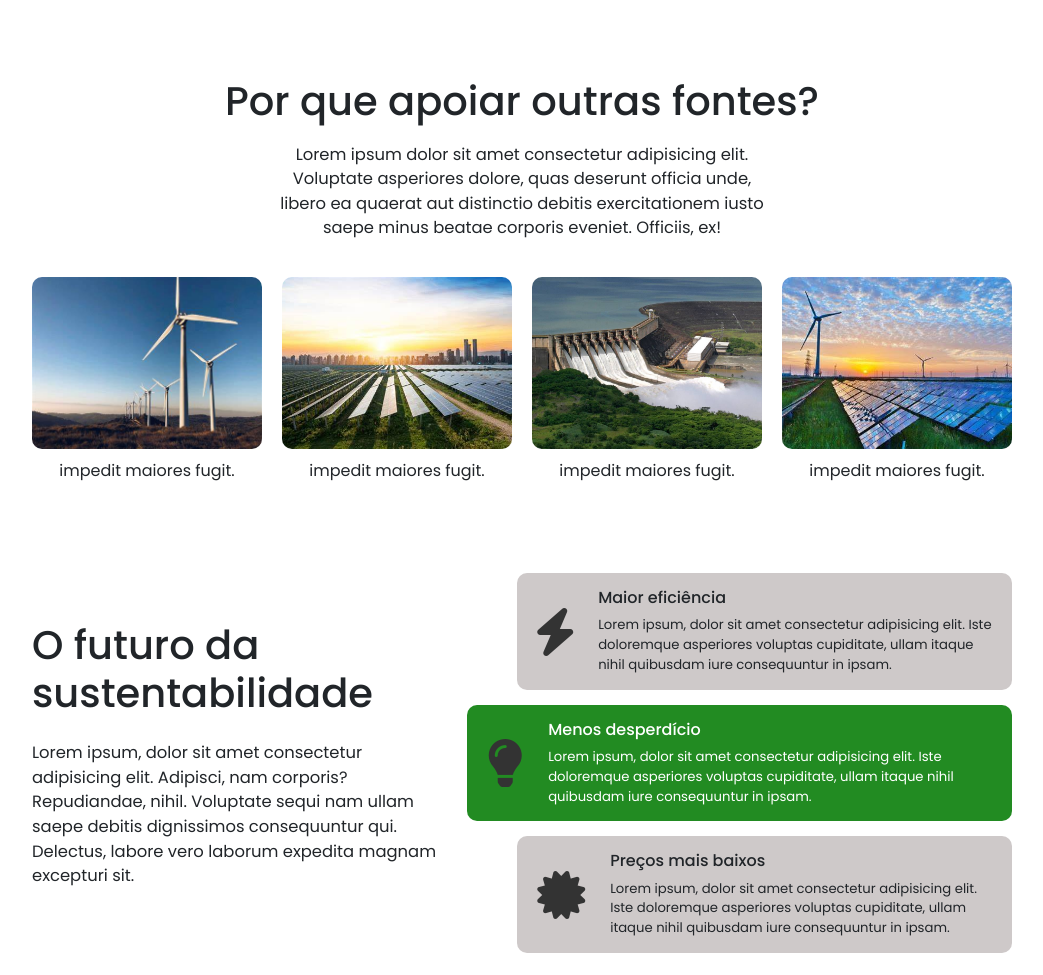
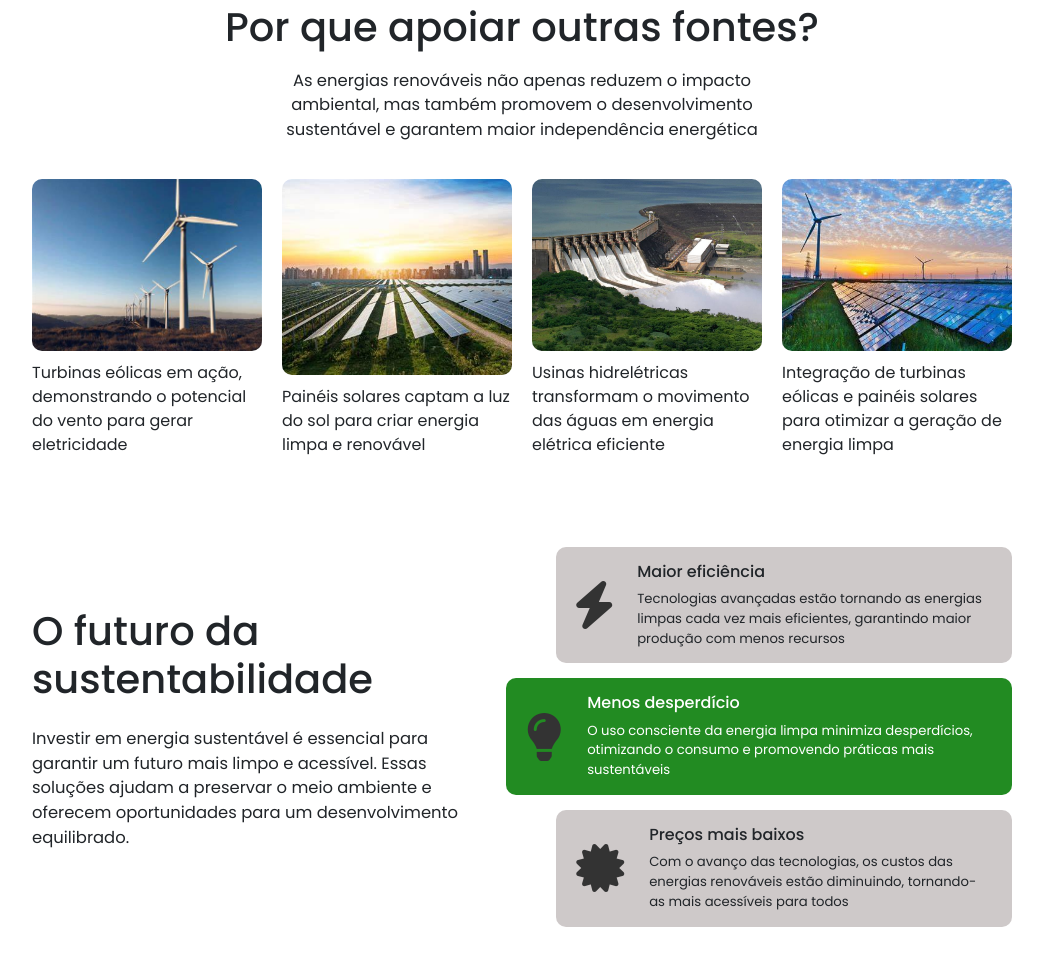
Before and after one commit to gustavo-atanazio/GS-FRONT, a plain HTML site: page index.html in a window 1280 px wide. Shown: the part 1357-2332 px from the top of the page, without its empty margins (118-1161 px from the left). Drawn offline with nearby package versions, Linux system fonts and the light colour scheme.

Commit message:
chore: textos das seções

```diff
--- a/index.html
+++ b/index.html
@@ -80,8 +80,7 @@
         <h2>Conheça as diferentes fontes de energia</h2>
 
         <p>
-          Lorem ipsum dolor sit, amet consectetur adipisicing elit. Quasi consequatur autem, facilis neque aliquid amet mollitia.
-          Officiis ut facere nam, assumenda eaque velit. Sunt sequi vel eveniet numquam ad minus.
+          As fontes de energia limpa desempenham um papel essencial na preservação do meio ambiente e na construção de um futuro sustentável. Conheça suas características e vantagens
         </p>
 
         <div>
@@ -89,7 +88,7 @@
             <h5>Solar</h5>
 
             <p>
-              Lorem ipsum, dolor sit amet consectetur adipisicing elit. Animi cum laudantium repellat perspiciatis. Libero, a optio laudantium eligendi blanditiis corrupti aliquam aliquid quisquam doloremque minus debitis esse iusto voluptatem odio.
+              A energia solar utiliza a luz do sol para gerar eletricidade de maneira limpa e eficiente. É uma das opções mais acessíveis e amplamente utilizadas em todo o mundo.
             </p>
           </article>
 
@@ -97,7 +96,7 @@
             <h5>Eólica</h5>
 
             <p>
-              Lorem ipsum, dolor sit amet consectetur adipisicing elit. Animi cum laudantium repellat perspiciatis. Libero, a optio laudantium eligendi blanditiis corrupti aliquam aliquid quisquam doloremque minus debitis esse iusto voluptatem odio.
+              A energia eólica aproveita a força dos ventos para movimentar turbinas e gerar eletricidade. É uma solução sustentável que reduz significativamente as emissões de carbono.
             </p>
           </article>
 
@@ -105,7 +104,7 @@
             <h5>Hidrelétrica</h5>
 
             <p>
-              Lorem ipsum, dolor sit amet consectetur adipisicing elit. Animi cum laudantium repellat perspiciatis. Libero, a optio laudantium eligendi blanditiis corrupti aliquam aliquid quisquam doloremque minus debitis esse iusto voluptatem odio.
+              A energia hidrelétrica utiliza a força das águas em movimento para gerar energia. Apesar de ser renovável, requer cuidado com os impactos ambientais locais.
             </p>
           </article>
 
@@ -113,7 +112,7 @@
             <h5>Maremotriz</h5>
 
             <p>
-              Lorem ipsum, dolor sit amet consectetur adipisicing elit. Animi cum laudantium repellat perspiciatis. Libero, a optio laudantium eligendi blanditiis corrupti aliquam aliquid quisquam doloremque minus debitis esse iusto voluptatem odio.
+              A energia maremotriz aproveita o movimento das marés e correntes marítimas para gerar eletricidade. Ainda é pouco explorada, mas possui grande potencial.
             </p>
           </article>
         </div>
@@ -124,7 +123,7 @@
           <h2>Por que apoiar outras fontes?</h2>
 
           <p>
-            Lorem ipsum dolor sit amet consectetur adipisicing elit. Voluptate asperiores dolore, quas deserunt officia unde, libero ea quaerat aut distinctio debitis exercitationem iusto saepe minus beatae corporis eveniet. Officiis, ex!
+            As energias renováveis não apenas reduzem o impacto ambiental, mas também promovem o desenvolvimento sustentável e garantem maior independência energética
           </p>
         </div>
 
@@ -148,7 +147,7 @@
               <div>
                 <img src="assets/img/fonte-1.jpg" alt="Campo com turbinas eólicas">
                 <p>
-                  impedit maiores fugit.
+                  Turbinas eólicas em ação, demonstrando o potencial do vento para gerar eletricidade
                 </p>
               </div>
             </div>
@@ -157,7 +156,7 @@
               <div>
                 <img src="assets/img/fonte-2.jpg" alt="Campo com painéis solares e turbinas eólicas">
                 <p>
-                  impedit maiores fugit.
+                  Painéis solares captam a luz do sol para criar energia limpa e renovável.
                 </p>
               </div>
             </div>
@@ -166,7 +165,7 @@
               <div>
                 <img src="assets/img/fonte-3.jpg" alt="Usina hidrelétrica">
                 <p>
-                  impedit maiores fugit.
+                  Usinas hidrelétricas transformam o movimento das águas em energia elétrica eficiente.
                 </p>
               </div>
             </div>
@@ -175,7 +174,7 @@
               <div>
                 <img src="assets/img/fonte-4.jpg" alt="Campo com painéis solares e turbinas eólicas">
                 <p>
-                  impedit maiores fugit.
+                  Integração de turbinas eólicas e painéis solares para otimizar a geração de energia limpa.
                 </p>
               </div>
             </div>
@@ -185,22 +184,30 @@
         <div class="desktop-info">
           <article>
             <img src="assets/img/fonte-1.jpg" alt="Campo com turbinas eólicas">
-            <p>impedit maiores fugit.</p>
+            <p>
+              Turbinas eólicas em ação, demonstrando o potencial do vento para gerar eletricidade
+            </p>
           </article>
 
           <article>
             <img src="assets/img/fonte-2.jpg" alt="Campo com painéis solares e turbinas eólicas">
-            <p>impedit maiores fugit.</p>
+            <p>
+              Painéis solares captam a luz do sol para criar energia limpa e renovável
+            </p>
           </article>
 
           <article>
             <img src="assets/img/fonte-3.jpg" alt="Usina hidrelétrica">
-            <p>impedit maiores fugit.</p>
+            <p>
+              Usinas hidrelétricas transformam o movimento das águas em energia elétrica eficiente
+            </p>
           </article>
 
           <article>
             <img src="assets/img/fonte-4.jpg" alt="Campo com painéis solares e turbinas eólicas">
-            <p>impedit maiores fugit.</p>
+            <p>
+              Integração de turbinas eólicas e painéis solares para otimizar a geração de energia limpa
+            </p>
           </article>
         </div>
       </section>
@@ -210,7 +217,7 @@
           <h2>O futuro da sustentabilidade</h2>
 
           <p>
-            Lorem ipsum, dolor sit amet consectetur adipisicing elit. Adipisci, nam corporis? Repudiandae, nihil. Voluptate sequi nam ullam saepe debitis dignissimos consequuntur qui. Delectus, labore vero laborum expedita magnam excepturi sit.
+            Investir em energia sustentável é essencial para garantir um futuro mais limpo e acessível. Essas soluções ajudam a preservar o meio ambiente e oferecem oportunidades para um desenvolvimento equilibrado.
           </p>
         </div>
 
@@ -221,7 +228,7 @@
             <div>
               <h6>Maior eficiência</h6>
               <p>
-                Lorem ipsum, dolor sit amet consectetur adipisicing elit. Iste doloremque asperiores voluptas cupiditate, ullam itaque nihil quibusdam iure consequuntur in ipsam.
+                Tecnologias avançadas estão tornando as energias limpas cada vez mais eficientes, garantindo maior produção com menos recursos
               </p>
             </div>
           </div>
@@ -232,7 +239,7 @@
             <div>
               <h6>Menos desperdício</h6>
               <p>
-                Lorem ipsum, dolor sit amet consectetur adipisicing elit. Iste doloremque asperiores voluptas cupiditate, ullam itaque nihil quibusdam iure consequuntur in ipsam.
+                O uso consciente da energia limpa minimiza desperdícios, otimizando o consumo e promovendo práticas mais sustentáveis
               </p>
             </div>
           </div>
@@ -243,7 +250,7 @@
             <div>
               <h6>Preços mais baixos</h6>
               <p>
-                Lorem ipsum, dolor sit amet consectetur adipisicing elit. Iste doloremque asperiores voluptas cupiditate, ullam itaque nihil quibusdam iure consequuntur in ipsam.
+                Com o avanço das tecnologias, os custos das energias renováveis estão diminuindo, tornando-as mais acessíveis para todos
               </p>
             </div>
           </div>
```
